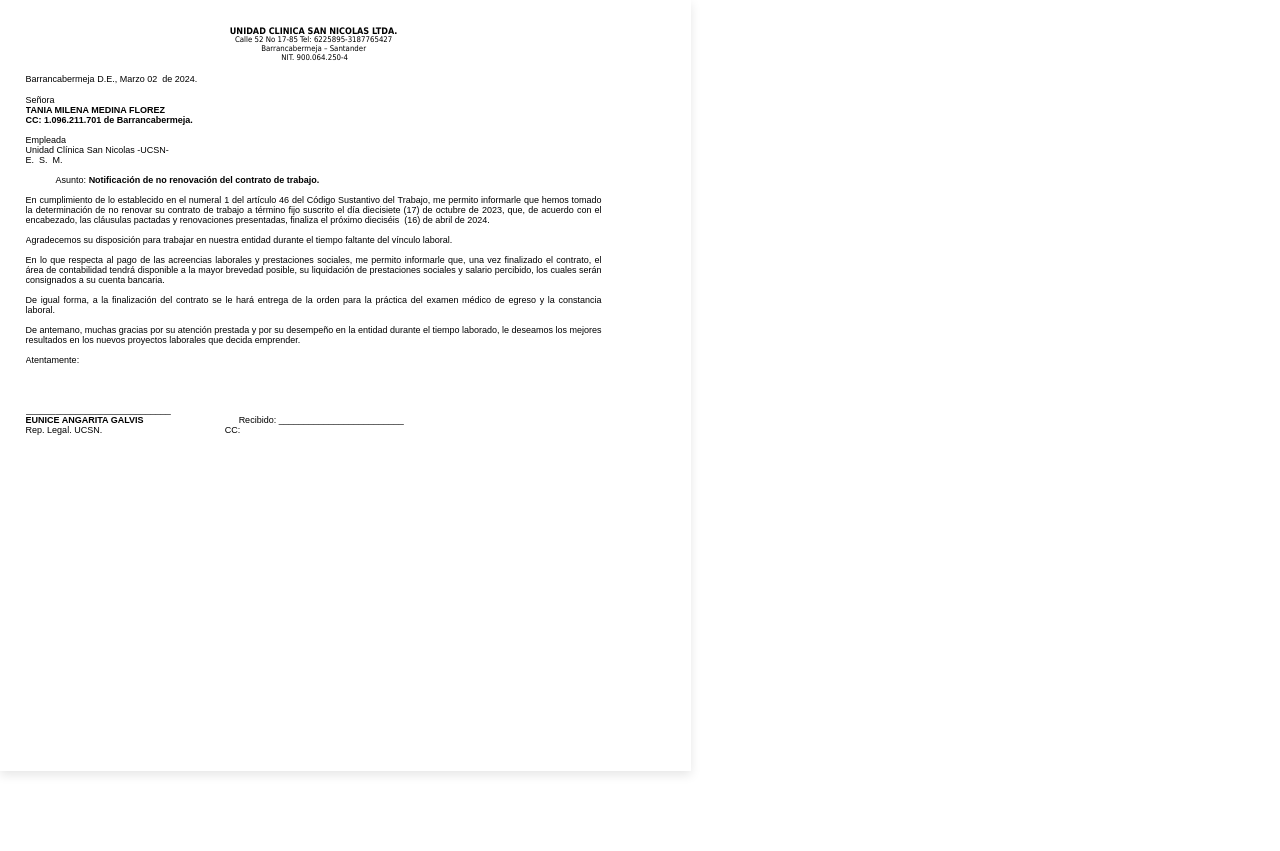
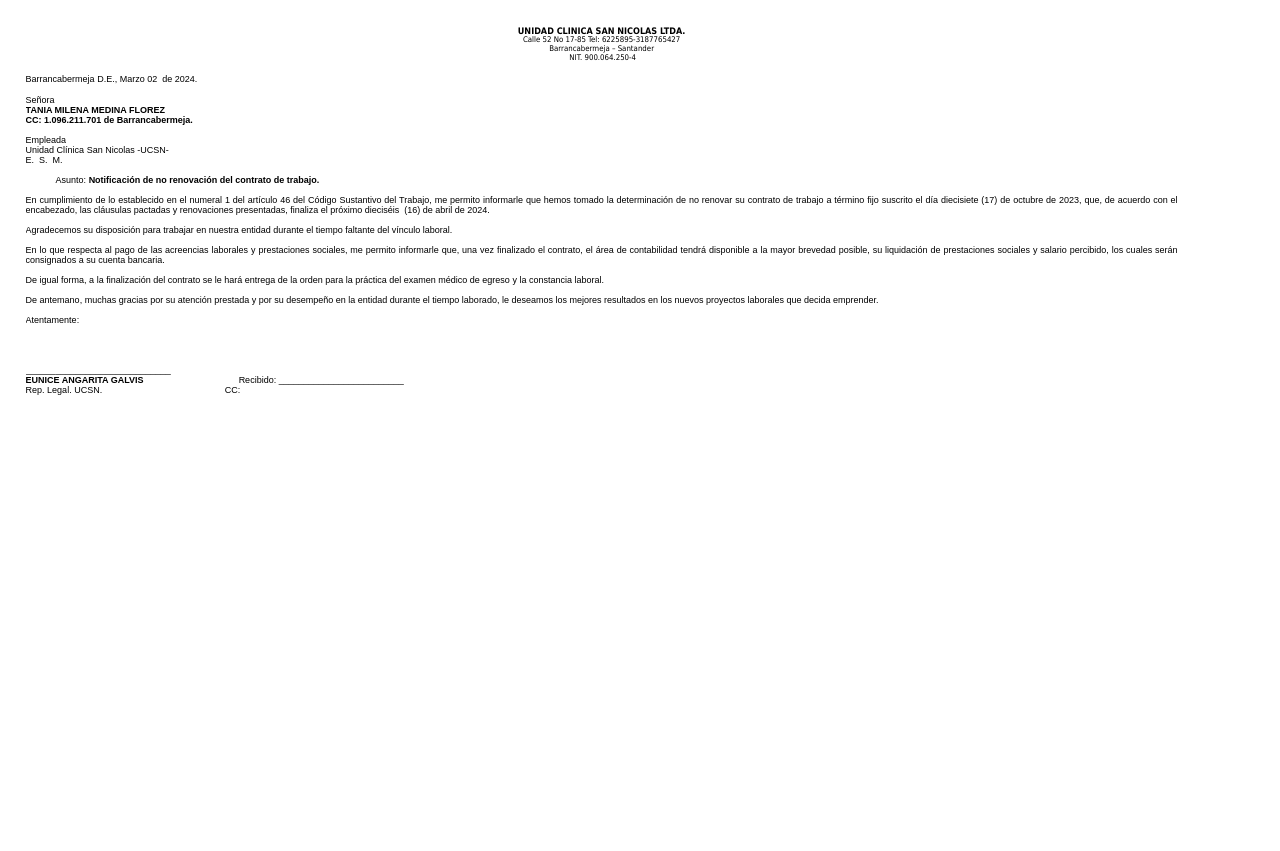
Before and after one commit to thehb12/Proyecto-UCSN, a Flask app: template src/Templates/plantillaNorenovac.html in a window 1280 px wide; the page is wider, and only the part inside the window is pictured. Before the commit the page ends 775 px from the top of that part, so only its background shows below. Run offline with Flask 3, Linux system fonts and the light colour scheme; the template is opened without the code that fills it, so the values that code supplies are empty; parts of the project's set-up code (start-up, migrations or seed data) failed here and were passed over; some libraries are stand-ins or nearby versions.

Commit message:
Actualizacion

```diff
--- a/src/Templates/certificado.html
+++ b/src/Templates/certificado.html
@@ -22,12 +22,11 @@
     .margins {
         /* border: 0.5px solid black; */
         box-shadow: 0 4px 10px rgba(0, 0, 0, 0.1);
-
         /* overflow-x: none; */
         width: 100%;
         height: 90%;
         padding: 2%;
-        background-color: red;
+
     }
 
     /*
--- a/src/Templates/plantillaNorenovac.html
+++ b/src/Templates/plantillaNorenovac.html
@@ -14,14 +14,14 @@
     }
 
     .margins {
+        /* border: 0.5px solid black; */
         box-shadow: 0 4px 10px rgba(0, 0, 0, 0.1);
-        overflow: auto;
-        width: 50%;
-        height: 90%;
+        /* overflow-x: none; */
+        width: 100%;
+        height: 100%;
         padding: 2%;
+
     }
-
-
 </style>
 
 <body>
@@ -32,10 +32,12 @@
             </p>
             <p style='margin:0cm;font-size:15px;font-family:"Calibri",sans-serif;text-align:center;line-height:115%;'>
                 <span style='font-size:13px;line-height:115%;font-family:"Tahoma",sans-serif;'>Calle 52 No 17-85 Tel:
-                    6225895-3187765427</span></p>
+                    6225895-3187765427</span>
+            </p>
             <p style='margin:0cm;font-size:15px;font-family:"Calibri",sans-serif;text-align:center;line-height:115%;'>
                 <span style='font-size:13px;line-height:115%;font-family:"Tahoma",sans-serif;'>Barrancabermeja &ndash;
-                    Santander</span></p>
+                    Santander</span>
+            </p>
             <p style='margin:0cm;font-size:15px;font-family:"Calibri",sans-serif;text-align:center;line-height:115%;'>
                 <span style='font-size:13px;line-height:115%;font-family:"Tahoma",sans-serif;'>&nbsp;NIT.
                     900.064.250-4</span>
@@ -193,7 +195,8 @@
                     &nbsp; &nbsp; &nbsp; CC:</span>
             </p>
             <p style='margin:0cm;font-size:15px;font-family:"Calibri",sans-serif;text-align:justify;line-height:115%;'>
-                <span style='font-family:"Tahoma",sans-serif;'>&nbsp;</span></p>
+                <span style='font-family:"Tahoma",sans-serif;'>&nbsp;</span>
+            </p>
         </div>
     </div>
 </body>
```
Also changed, not shown: src/Templates/plantillavacaciones.html (+9 -6 lines), src/database/__init__.py (added), src/models/__init__.py (added), src/routes/__init__.py (added), src/services/__init__.py (added), src/test/__init__.py (added).
